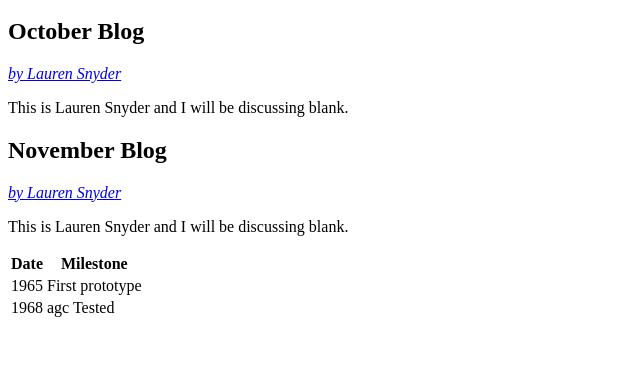
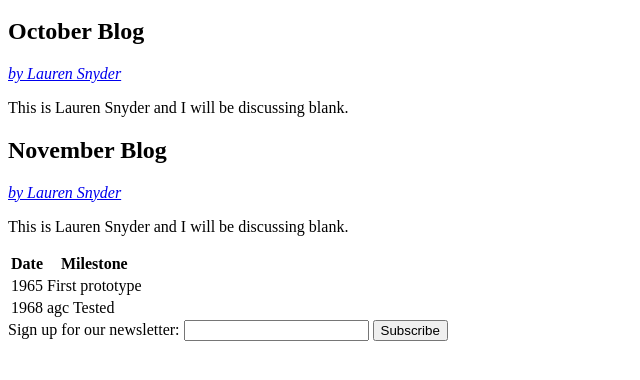
Before and after one commit to laurenxsnyder/mi349_blog, a plain HTML site: page index.html in a window 1280 px wide. Shown: the part 136-516 px from the top of the page, without its empty margins (0-640 px from the left). Drawn offline with Linux system fonts and the light colour scheme.

Commit message:
update newsletter

```diff
--- a/index.html
+++ b/index.html
@@ -35,6 +35,14 @@
             <td>agc Tested</td>
         </tr>
     </table>
+    <section>
+        <form>
+            <label>Sign up for our newsletter:
+                <input type="text">
+         </label>
+             <button>Subscribe</button>
+         </form>
+    </section>
 
 </body>
 </html>
```
Also changed, not shown: about.html (+8 -0 lines).
